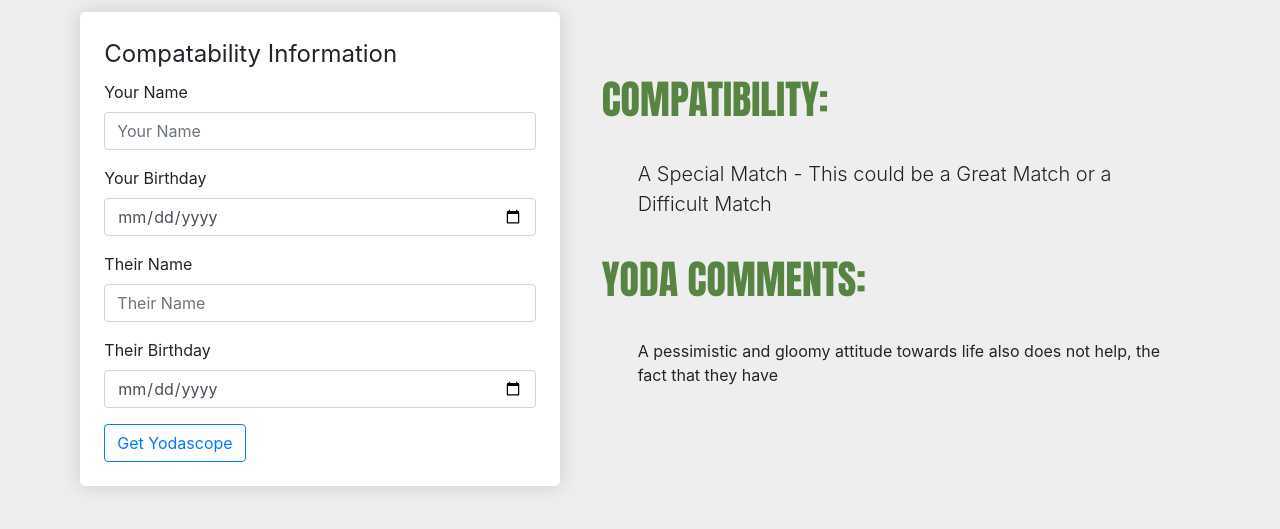
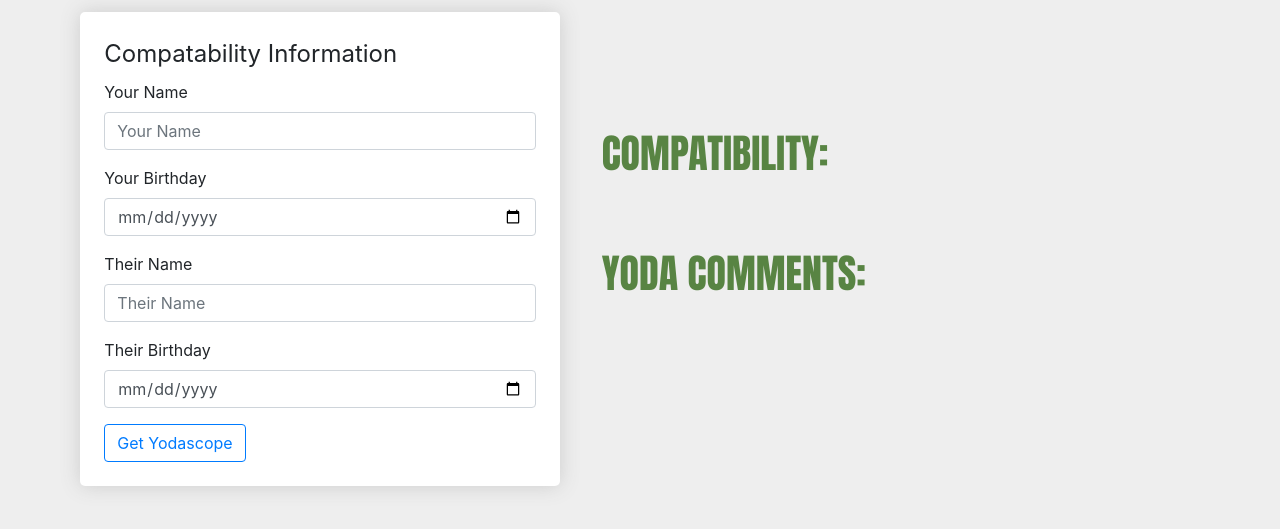
Before and after one commit to jdretz/rapidapi-node-api-call-example, a Node server app: page / in a window 1280 px wide. Shown: the part 96-625 px from the top of the page. Run offline with Node 20, Linux system fonts and the light colour scheme; some libraries are stand-ins or nearby versions.

Commit message:
remove placeholder text

```diff
--- a/src/templates/views/index.hbs
+++ b/src/templates/views/index.hbs
@@ -43,10 +43,10 @@
             </div>
             <div class="col-sm-6">
                 <h2>COMPATIBILITY:</h2>
-                <p class="message-1 lead">A Special Match - This could be a Great Match or a Difficult Match</p>
+                <p class="message-1 lead"></p>
 
                 <h2>YODA COMMENTS:</h2>
-                <blockquote class="message-2">A pessimistic and gloomy attitude towards life also does not help, the fact that they have</blockquote>
+                <blockquote class="message-2"></blockquote>
             </div>
         </div>
     </div>
```
